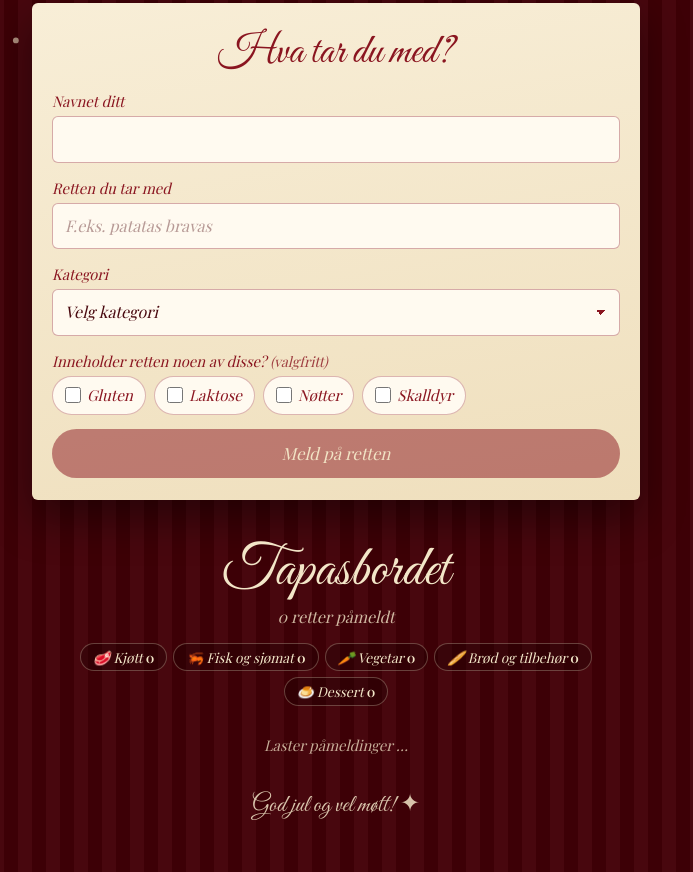
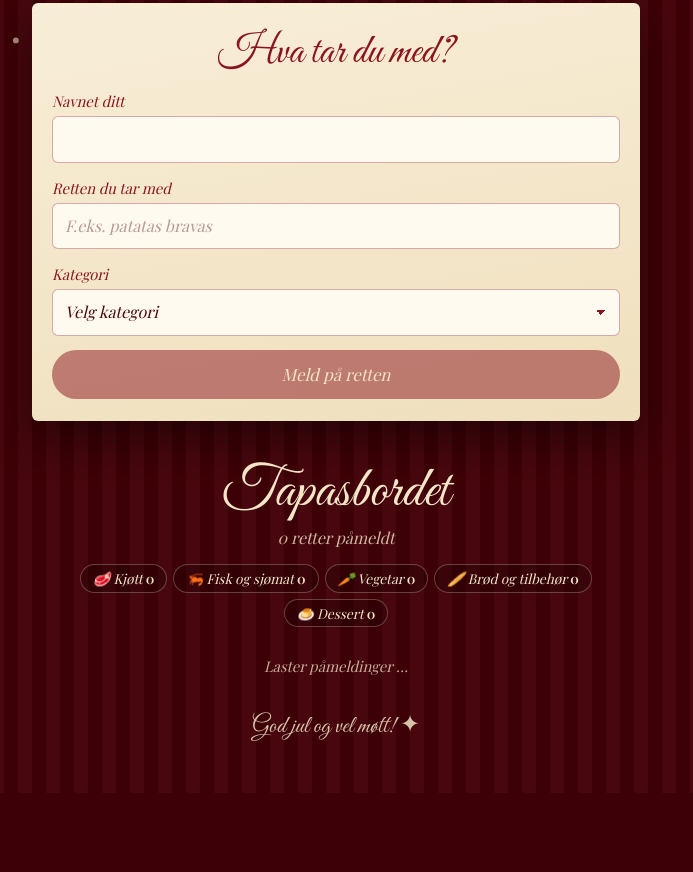
Before and after one commit to heleneneumann/Julebord2026, a plain HTML site: page index.html in a window 1280 px wide. Shown: the part 734-1606 px from the top of the page, without its empty margins (304-997 px from the left). After the commit the page ends 1527 px from the top, so only its background shows below. Drawn offline with nearby package versions, Linux system fonts and the light colour scheme; a web font is replaced by a local one.

Commit message:
Fjern mulighet for å merke retter med allergener
Avkrysning, visning på lappene, ALLERGENER i config.js og feltet i
sikkerhetsreglene er fjernet. Det lagres nå bare navn, rett og kategori.

Co-Authored-By: Claude Opus 5.5 <noreply@anthropic.com>

```diff
--- a/config.js
+++ b/config.js
@@ -34,19 +34,10 @@ const KATEGORIER = [
   { id: "dessert", navn: "Dessert",         ikon: "🍮" }
 ];
 
-// 4) Allergener man kan krysse av for (samme regel som over for id-ene).
-const ALLERGENER = [
-  { id: "gluten",   navn: "Gluten" },
-  { id: "laktose",  navn: "Laktose" },
-  { id: "notter",   navn: "Nøtter" },
-  { id: "skalldyr", navn: "Skalldyr" }
-];
-
-// 5) Forslag til retter. Står listen tom, skjules forslagsseksjonen på siden.
+// 4) Forslag til retter. Står listen tom, skjules forslagsseksjonen på siden.
 //    Legg til én linje per forslag, f.eks.:
-//    { rett: "Patatas bravas", kategori: "vegetar", allergener: [] },
-//    { rett: "Gambas al ajillo", kategori: "fisk", allergener: ["skalldyr"] },
-//    "kategori" må være en av id-ene over. "allergener" krysses av automatisk
-//    når gjesten velger forslaget (kan være tom: []).
+//    { rett: "Patatas bravas", kategori: "vegetar" },
+//    { rett: "Gambas al ajillo", kategori: "fisk" },
+//    "kategori" må være en av id-ene over.
 const FORSLAG = [
 ];
--- a/database.rules.json
+++ b/database.rules.json
@@ -16,11 +16,6 @@
         "kategori": {
           ".validate": "newData.isString() && newData.val().matches(/^(kjott|fisk|vegetar|brod|dessert)$/)"
         },
-        "allergener": {
-          "$allergen": {
-            ".validate": "$allergen.matches(/^(gluten|laktose|notter|skalldyr)$/) && newData.isBoolean() && newData.val() === true"
-          }
-        },
         "$annet": {
           ".validate": false
         }
--- a/index.html
+++ b/index.html
@@ -67,10 +67,6 @@
             <option value="" selected disabled>Velg kategori</option>
           </select>
         </label>
-        <fieldset class="felt">
-          <legend>Inneholder retten noen av disse? <span class="hjelp">(valgfritt)</span></legend>
-          <div id="allergener" class="allergener"></div>
-        </fieldset>
         <p id="melding" class="melding" role="status" hidden></p>
         <button id="send" type="submit" class="knapp">Meld på retten</button>
       </form>
--- a/script.js
+++ b/script.js
@@ -18,13 +18,12 @@ function el(tag, klasse, tekst) {
 }
 
 const kategoriFraId = Object.fromEntries(KATEGORIER.map((k) => [k.id, k]));
-const allergenNavn = Object.fromEntries(ALLERGENER.map((a) => [a.id, a.navn]));
 
 let db = null;
 let fb = null;            // Firebase-funksjoner (ref, set, remove)
 let minUid = null;        // Anonym ID for denne nettleseren
 let tilkoblet = false;
-let pameldinger = {};     // uid -> { navn, rett, kategori, allergener }
+let pameldinger = {};     // uid -> { navn, rett, kategori }
 
 // ---------------------------------------------------------------------
 //  Sammenligning av retter
@@ -143,17 +142,6 @@ function byggSkjema() {
     velg.appendChild(o);
   });
 
-  const boks = $("allergener");
-  ALLERGENER.forEach((a) => {
-    const lab = el("label", "sjekk");
-    const cb = el("input");
-    cb.type = "checkbox";
-    cb.name = "allergen";
-    cb.value = a.id;
-    lab.append(cb, el("span", null, a.navn));
-    boks.appendChild(lab);
-  });
-
   $("navn").maxLength = MAKS_NAVN;
   $("rett").maxLength = MAKS_RETT;
   $("rett").addEventListener("input", () => { visMelding(""); sjekkDuplikat(); });
@@ -181,9 +169,6 @@ function oppdaterKnapp() {
 function velgForslag(f) {
   $("rett").value = f.rett;
   $("kategori").value = f.kategori;
-  document.querySelectorAll('input[name="allergen"]').forEach((cb) => {
-    cb.checked = (f.allergener || []).includes(cb.value);
-  });
   visMelding("");
   sjekkDuplikat();
   $("pamelding").scrollIntoView({ behavior: "smooth", block: "start" });
@@ -199,7 +184,6 @@ async function sendInn(e) {
   const navn = ryddTekst($("navn").value);
   const rett = ryddTekst($("rett").value);
   const kategori = $("kategori").value;
-  const valgte = [...document.querySelectorAll('input[name="allergen"]:checked')].map((cb) => cb.value);
 
   if (!navn) return visMelding("Skriv inn navnet ditt.", true);
   if (!rett) return visMelding("Skriv inn hvilken rett du tar med.", true);
@@ -207,7 +191,6 @@ async function sendInn(e) {
   if (sjekkDuplikat()) return;
 
   const data = { navn: navn.slice(0, MAKS_NAVN), rett: rett.slice(0, MAKS_RETT), kategori };
-  if (valgte.length) data.allergener = Object.fromEntries(valgte.map((a) => [a, true]));
 
   $("send").disabled = true;
   try {
@@ -313,10 +296,6 @@ function visOversikt() {
       li.style.setProperty("--d", `${-((nr * 1.7) % 5)}s`); // lappene svinger litt i utakt
       li.appendChild(el("span", "lapp-rett", p.rett));
       li.appendChild(el("span", "lapp-navn", p.uid === minUid ? `${p.navn} (deg)` : p.navn));
-      const allergener = Object.keys(p.allergener || {}).filter((a) => allergenNavn[a]);
-      if (allergener.length) {
-        li.appendChild(el("span", "lapp-allergener", "Inneholder: " + allergener.map((a) => allergenNavn[a].toLowerCase()).join(", ")));
-      }
       if (p.uid === minUid) {
         li.classList.add("min");
         const slett = el("button", "slett-lenke", "Slett");
--- a/style.css
+++ b/style.css
@@ -195,22 +195,6 @@ select {
 input::placeholder { color: rgba(74, 10, 16, .4); }
 input:focus, select:focus { outline: 2px solid rgba(138, 21, 32, .5); outline-offset: 1px; }
 
-.allergener { display: flex; flex-wrap: wrap; gap: 8px; }
-.sjekk {
-  display: inline-flex;
-  align-items: center;
-  gap: 6px;
-  padding: 7px 12px;
-  border: 1px solid rgba(138, 21, 32, .3);
-  border-radius: 999px;
-  background: #fffaf0;
-  cursor: pointer;
-  user-select: none;
-  font-size: .95rem;
-}
-.sjekk:has(input:checked) { background: var(--blekk); color: var(--krem); border-color: var(--blekk); }
-.sjekk input { accent-color: var(--blekk); width: 16px; height: 16px; margin: 0; }
-
 .varsel {
   margin: -4px 0 14px;
   padding: 10px 12px;
@@ -348,7 +332,6 @@ input:focus, select:focus { outline: 2px solid rgba(138, 21, 32, .5); outline-of
 }
 .lapp-rett { display: block; font-family: var(--skrift); font-style: normal; font-size: 1.6rem; line-height: 1.1; overflow-wrap: anywhere; }
 .lapp-navn { display: block; margin-top: 6px; font-size: .92rem; overflow-wrap: anywhere; }
-.lapp-allergener { display: block; margin-top: 6px; font-size: .74rem; opacity: .75; }
 .lapp.min { box-shadow: 0 0 0 2px var(--gull-lys), 0 10px 18px rgba(0, 0, 0, .35); }
 .slett-lenke {
   margin-top: 6px;
```
Also changed, not shown: 1 other file.
